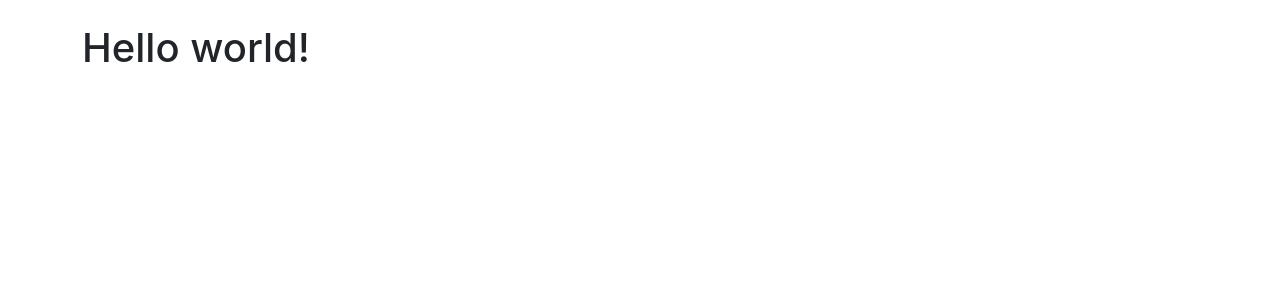
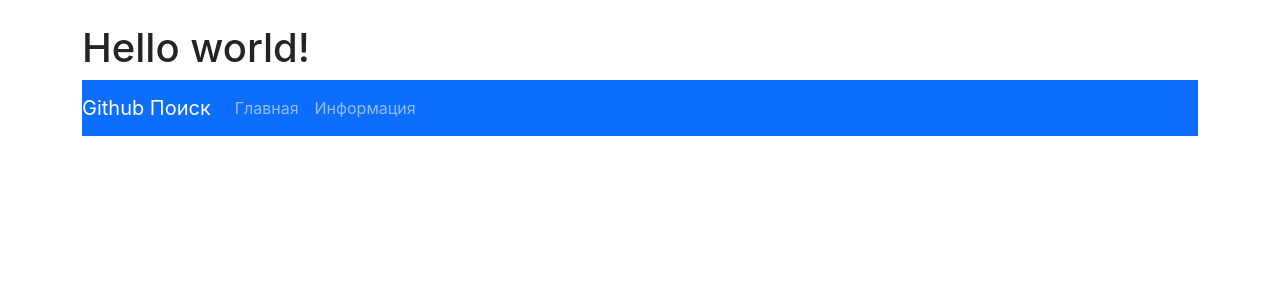
Before and after one commit to IvanSergeev59/react-hooks-practice, a React (Create React App) app: page / in a window 1280 px wide. Shown: the top 300 px of the page. Built offline with nearby package versions, Linux system fonts and the light colour scheme.

Commit message:
add navbar

```diff
--- a/src/App.js
+++ b/src/App.js
@@ -1,12 +1,15 @@
-
+import React from 'react'
+import { Navbar } from './components/Navbar';
 
 
 function App() {
   return (
-    <div className="container pt-4">
-      <h1>Hello world!</h1>
-
-    </div>
+    <React.Fragment>
+      <div className="container pt-4">
+        <h1>Hello world!</h1>
+          <Navbar />
+      </div>
+    </React.Fragment>
   );
 }
 
--- /dev/null
+++ b/src/components/Navbar.js
@@ -0,0 +1,18 @@
+import React from 'react'
+
+export const Navbar = () => (
+    <nav className="navbar navbar-dark bg-primary navbar-expand-lg">
+        <div className="navbar-brand">
+            Github Поиск
+        </div>
+        <ul className="navbar-nav">
+            <li className="nav-item">
+                <a href="" className="nav-link">Главная</a>
+            </li>
+            <li className="nav-item">
+                <a href="" className="nav-link">Информация</a>
+            </li>
+        </ul>
+
+    </nav>
+)
```
